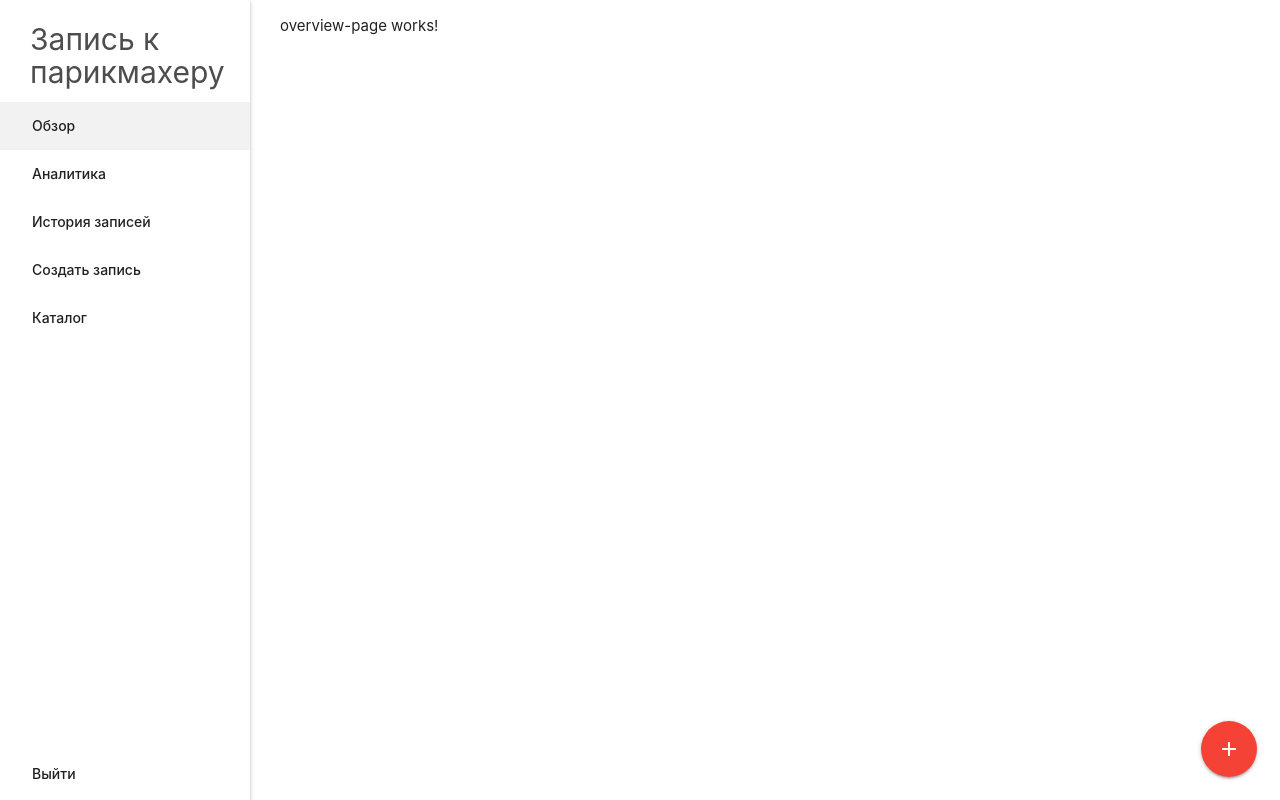
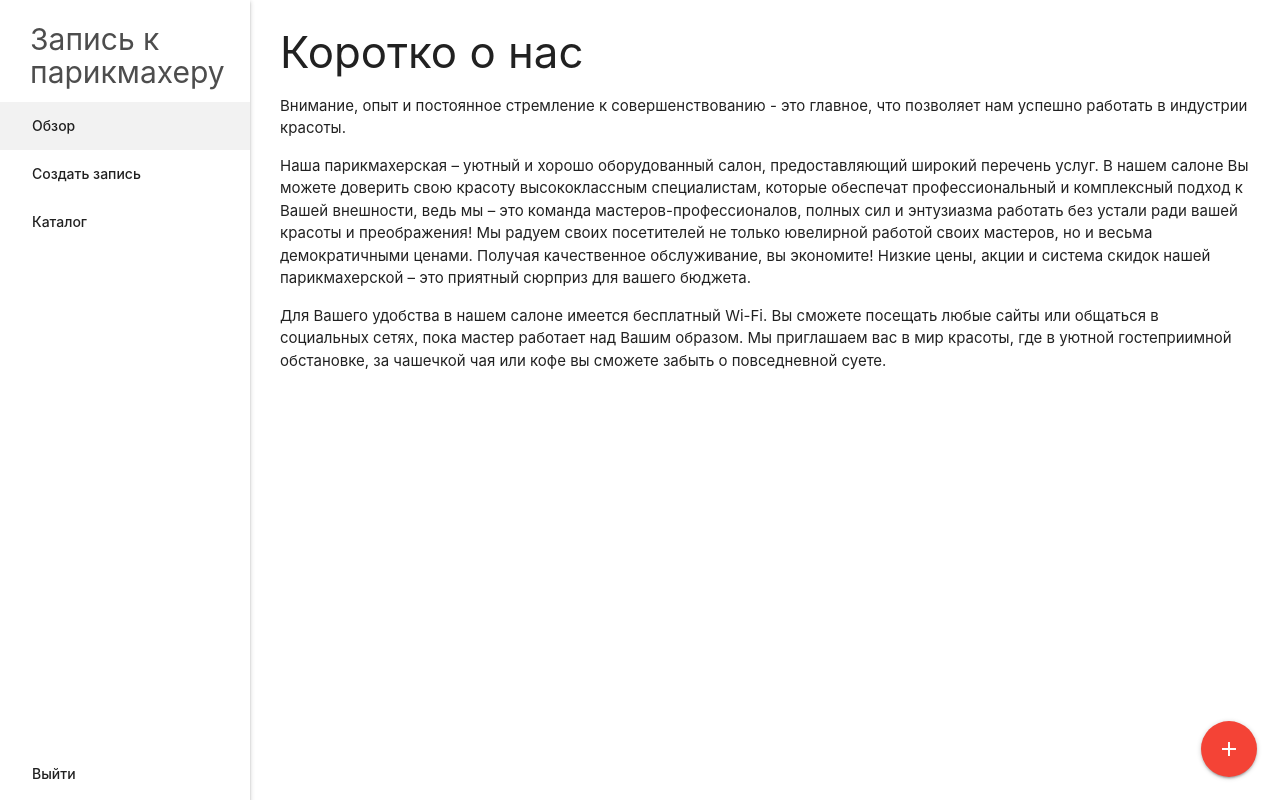
Before and after one commit to OlgaKrasnova/booking, an Angular app in the folder client/: page /overview in a window 1280 px wide. Built offline with nearby package versions, Linux system fonts and the light colour scheme; sample sign-in values are in the browser's storage.

Commit message:
Лабораторные 6-7

```diff
--- a/client/src/app/login-page/login-page.component.html
+++ b/client/src/app/login-page/login-page.component.html
@@ -51,3 +51,7 @@
             </button>
     </div>
 </form>
+
+<a href="">Войти как администратор</a>
+<br>
+<a href="">Войти как мастер</a>
--- a/client/src/app/overview-page/overview-page.component.html
+++ b/client/src/app/overview-page/overview-page.component.html
@@ -1 +1,11 @@
-<p>overview-page works!</p>
+<h3>Коротко о нас</h3>
+<p>
+Внимание, опыт и постоянное стремление к совершенствованию - это главное, что позволяет нам успешно работать в индустрии красоты.
+</p>
+<p>
+Наша парикмахерская – уютный и хорошо оборудованный салон, предоставляющий широкий перечень услуг. В нашем салоне Вы можете доверить свою красоту высококлассным специалистам, которые обеспечат профессиональный и комплексный подход к Вашей внешности, ведь мы – это команда мастеров-профессионалов, полных сил и энтузиазма работать без устали ради вашей красоты и преображения! Мы радуем своих посетителей не только ювелирной работой своих мастеров, но и весьма демократичными ценами. Получая качественное обслуживание, вы экономите! Низкие цены, акции и система скидок нашей парикмахерской – это приятный сюрприз для вашего бюджета.
+</p>
+<p>
+
+Для Вашего удобства в нашем салоне имеется бесплатный Wi-Fi. Вы сможете посещать любые сайты или общаться в социальных сетях, пока мастер работает над Вашим образом. Мы приглашаем вас в мир красоты, где в уютной гостеприимной обстановке, за чашечкой чая или кофе вы сможете забыть о повседневной суете.
+</p>
--- a/client/src/app/shared/layouts/site-layout/site-layout.component.ts
+++ b/client/src/app/shared/layouts/site-layout/site-layout.component.ts
@@ -14,8 +14,8 @@ export class SiteLayoutComponent implements OnInit, AfterViewInit {
 
   links = [
     {url: '/overview', name: 'Обзор'},
-    {url: '/analytics', name: 'Аналитика'},
-    {url: '/history', name: 'История записей'},
+    // {url: '/analytics', name: 'Аналитика'},
+    // {url: '/history', name: 'История записей'},
     {url: '/order', name: 'Создать запись'},
     {url: '/categories', name: 'Каталог'}
 
```
Also changed, not shown: client/src/ban.jpg (added).
